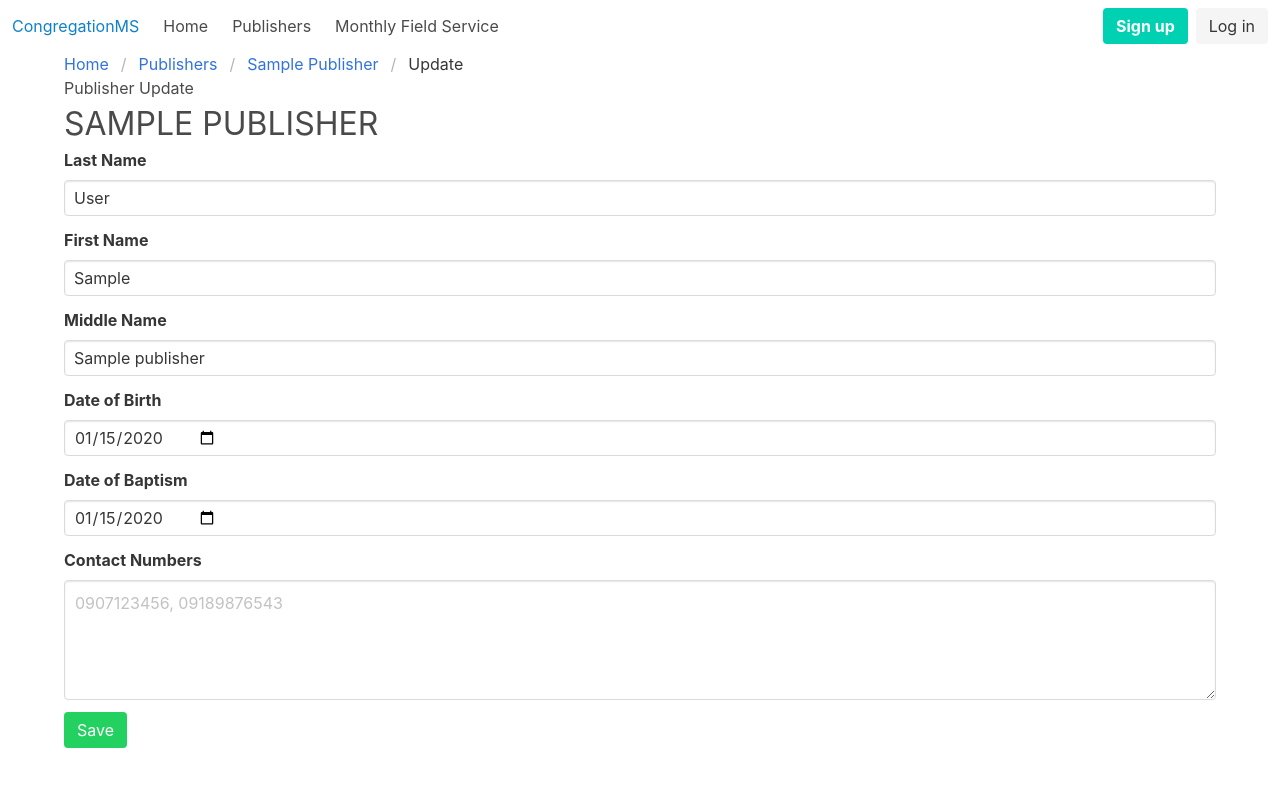
After one commit to hanztura/congregationms, a Django app: template congregationms/templates/publishers/publisher_update.html in a window 1280 px wide. The commit adds this page. Shown: the top 787 px of the page. Run offline with Django 3.2, Linux system fonts and the light colour scheme; the template is opened without the code that fills it: most values are stand-ins (such as "Sample title", 1, 10 or a date in 2020).

Commit message:
improve UI, update, detail, and list views.

```diff
--- /dev/null
+++ b/congregationms/templates/navbar.html
@@ -0,0 +1,42 @@
+<nav class="navbar" role="navigation" aria-label="main navigation">
+  <div class="navbar-brand">
+    <a class="navbar-item has-text-info" href="/">
+      <p>CongregationMS</p>
+    </a>
+
+    <a role="button" class="navbar-burger burger" aria-label="menu" aria-expanded="false" data-target="navbarBasicExample">
+      <span aria-hidden="true"></span>
+      <span aria-hidden="true"></span>
+      <span aria-hidden="true"></span>
+    </a>
+  </div>
+
+  <div id="navbarBasicExample" class="navbar-menu">
+    <div class="navbar-start">
+      <a class="navbar-item" href="/">
+        Home
+      </a>
+
+      <a class="navbar-item" href='{% url "publishers:index" %}'>
+        Publishers
+      </a>
+
+      <a class="navbar-item">
+        Monthly Field Service
+      </a>
+    </div>
+
+    <div class="navbar-end">
+      <div class="navbar-item">
+        <div class="buttons">
+          <a class="button is-primary">
+            <strong>Sign up</strong>
+          </a>
+          <a class="button is-light">
+            Log in
+          </a>
+        </div>
+      </div>
+    </div>
+  </div>
+</nav>
--- a/congregationms/templates/publishers/publisher_update.html
+++ b/congregationms/templates/publishers/publisher_update.html
@@ -1,52 +1,56 @@
-{% extends "base.html" %}
+{% extends "publishers/base.html" %}
 
 {% block title %}
   <title>Publisher Update</title>
 {% endblock title %}
 
+{% block subbreadcrumbs %}
+  <li><a href='{% url "publishers:detail" publisher.pk %}'>{{ publisher.name|title }}</a></li>
+  <li class="is-active"><a href='#'>Update</a></li>
+{% endblock subbreadcrumbs %}
+
 {% block main %}
-<v-container>
-  <h1>Publisher Update</h1>
-  <p>{{ publisher.name }}</p>
-  <v-container>
-    <v-row>
-      <v-col cols="12">
-        <v-text-field
-          name="last_name"
-          label="Last Name"
-          id="last_name"
-          value="{{ last_name }}"
-        ></v-text-field>
-      </v-col>
-    </v-row>
-  </v-container>
-  <form method="post">
-    {% csrf_token %}
-    <p>
-      <label>Last Name</label>
-      <input type="text" name="last_name" value="{{ publisher.last_name}}">
-    </p>
-    <p>
-      <label>First Name</label>
-      <input type="text" name="first_name" value="{{ publisher.first_name}}">
-    </p>
-    <p>
-      <label>Middle Name</label>
-      <input type="text" name="middle_name" value="{{ publisher.middle_name}}">
-    </p>
-    <p>
-      <label>Date of Birth</label>
-      <input type="date" name="date_of_birth" value="{{ publisher.date_of_birth}}">
-    </p>
-    <p>
-      <label>Date of Baptism</label>
-      <input type="date" name="date_of_baptism" value="{{ publisher.date_of_baptism}}">
-    </p>
-    <p>
-      <label>Contact Numbers</label>
-      <input type="textarea" name="contact_numbers" value="{{ publisher.contact_numbers}}">
-    </p>
-    <input type="submit" value="Save">
-  </form>
-</v-container>
+    <h1>Publisher Update</h1>
+    <p class="is-size-3">{{ publisher.name|upper }}</p>
+
+    <form method="POST">
+      {% csrf_token %}
+      <div class="field">
+        <label class="label">Last Name</label>
+        <div class="control">
+          <input class="input" type="text" name="last_name" value="{{ publisher.last_name}}">
+        </div>
+      </div>
+      <div class="field">
+        <label class="label">First Name</label>
+        <div class="control">
+          <input class="input" type="text" name="first_name" value="{{ publisher.first_name}}">
+        </div>
+      </div>
+      <div class="field">
+        <label class="label">Middle Name</label>
+        <div class="control">
+        <input class="input" type="text" name="middle_name" value="{{ publisher.middle_name}}">
+        </div>
+      </div>
+      <div class="field">
+        <label class="label">Date of Birth</label>
+        <div class="control">
+        <input class="input" type="date" name="date_of_birth" value="{{ publisher.date_of_birth|date:'Y-m-d' }}">
+        </div>
+      </div>
+      <div class="field">
+        <label class="label">Date of Baptism</label>
+        <div class="control">
+        <input  class="input" type="date" name="date_of_baptism" value="{{ publisher.date_of_baptism|date:'Y-m-d' }}">
+        </div>
+      </div>
+      <div class="field">
+        <label class="label">Contact Numbers</label>
+        <div class="control">
+        <textarea class="textarea" name="contact_numbers" value="{{ publisher.contact_numbers}}" placeholder="0907123456, 09189876543"></textarea>
+        </div>
+      </div>
+      <input class="button is-success" type="submit" value="Save">
+    </form>
 {% endblock main %}
```
Also changed, not shown: congregationms/templates/app_bar.html (deleted, +0 -8 lines), congregationms/templates/navigation_drawer.html (deleted, +0 -31 lines), congregationms/templates/publishers/publisher_detail.html (+15 -2 lines), congregationms/templates/publishers/publisher_list.html (+19 -6 lines).
